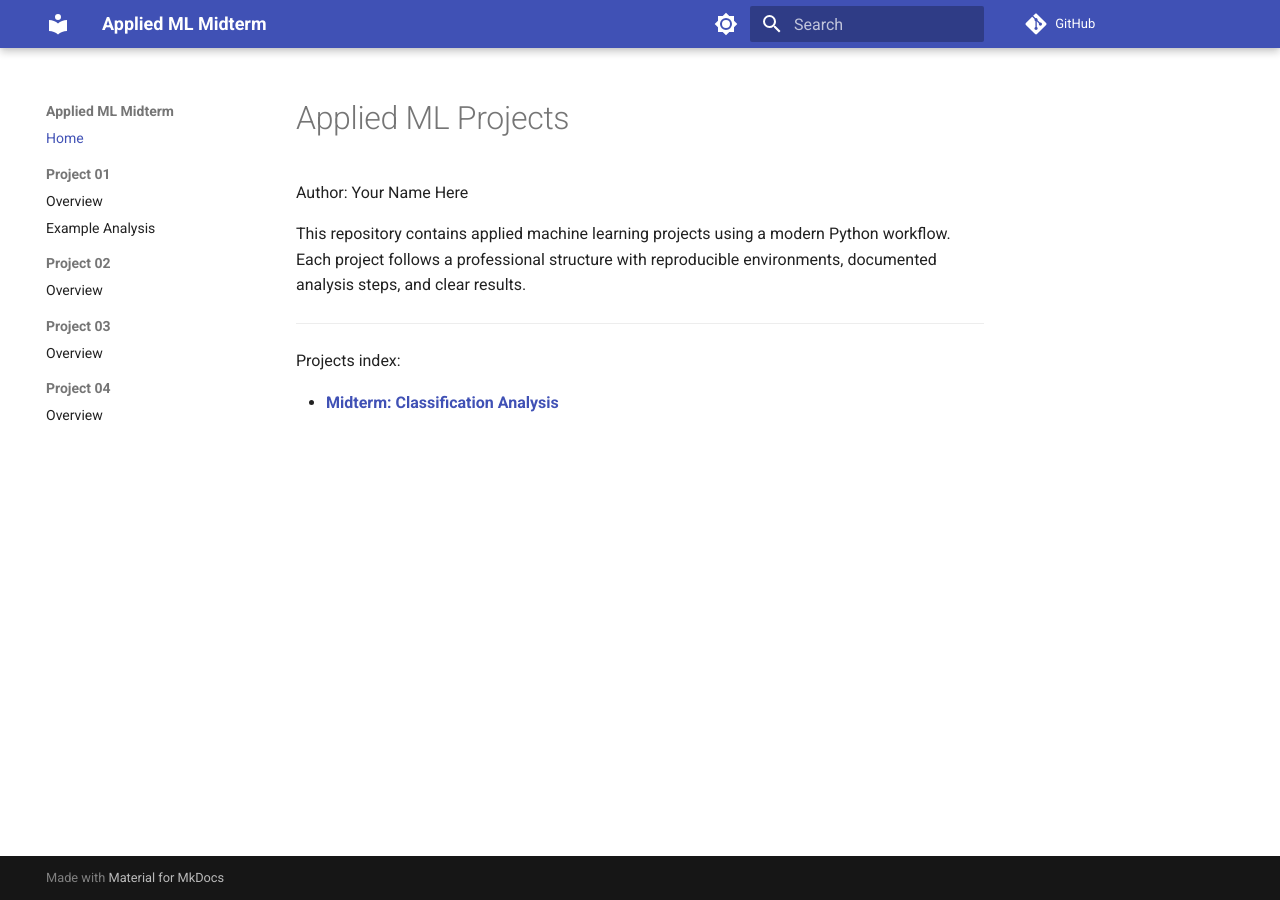
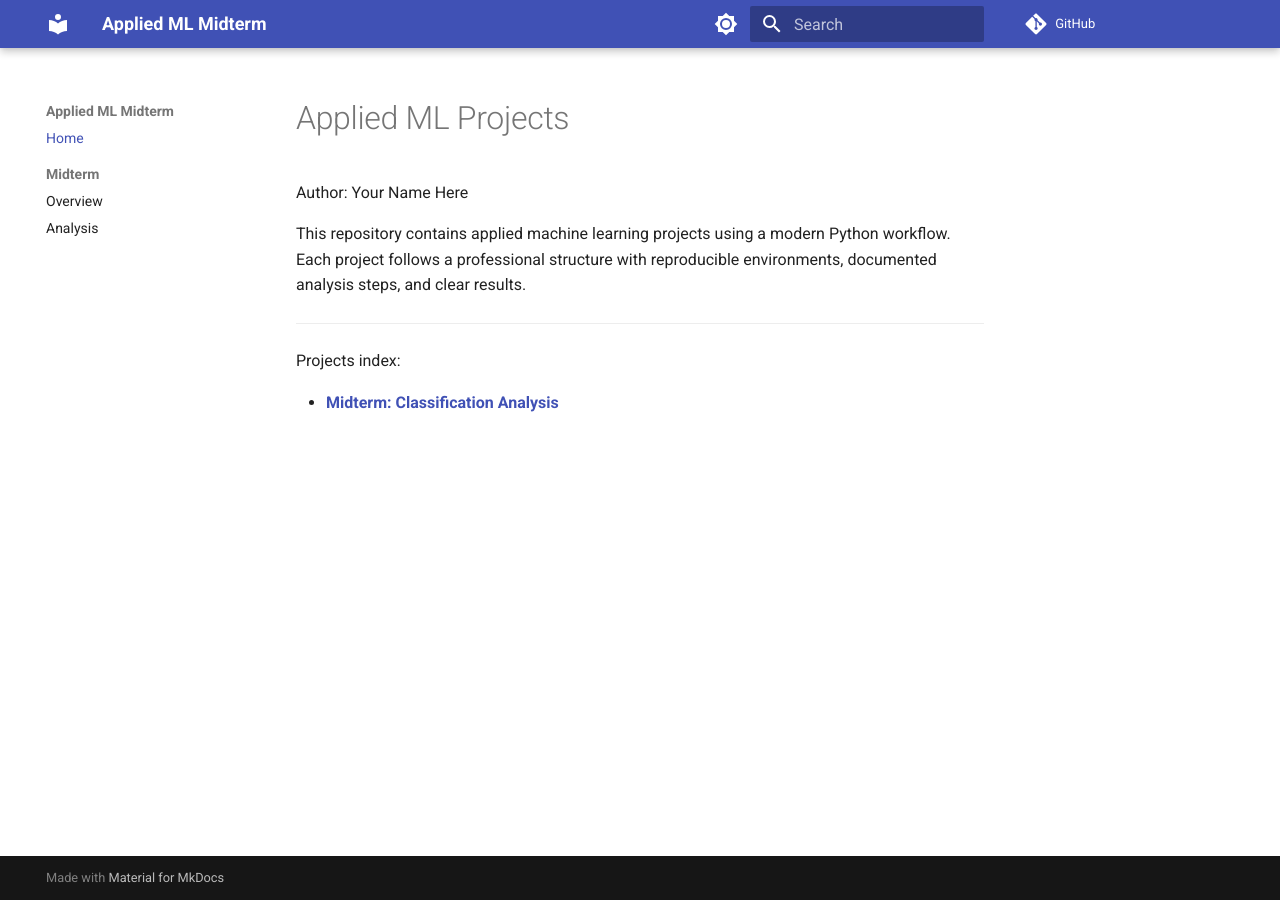
Before and after one commit to Pojetta/ml-midterm-farris, an MkDocs documentation site: the page built from docs/index.md, in a window 1280 px wide. Built offline with MkDocs 1.6.1 and Material for MkDocs 9.7.7, drawn with Linux system fonts in a browser that asks for light colours; comment, search, counter and statistics services are not loaded.

Commit message:
Update mkdocs to reflect docs folder

```diff
--- a/mkdocs.yml
+++ b/mkdocs.yml
@@ -64,12 +64,6 @@ markdown_extensions:
 
 nav:
   - Home: index.md
-  - Project 01:
-      - Overview: project01/README.md
-      - Example Analysis: project01/EXAMPLE_ANALYSIS.md
-  - Project 02:
-      - Overview: project02/README.md
-  - Project 03:
-      - Overview: project03/README.md
-  - Project 04:
-      - Overview: project04/README.md
+  - Midterm:
+      - Overview: midterm/README.md
+      - Analysis: midterm/ANALYSIS.md
```
Also changed, not shown: docs/Midterm/ANALYSIS.md (added).
